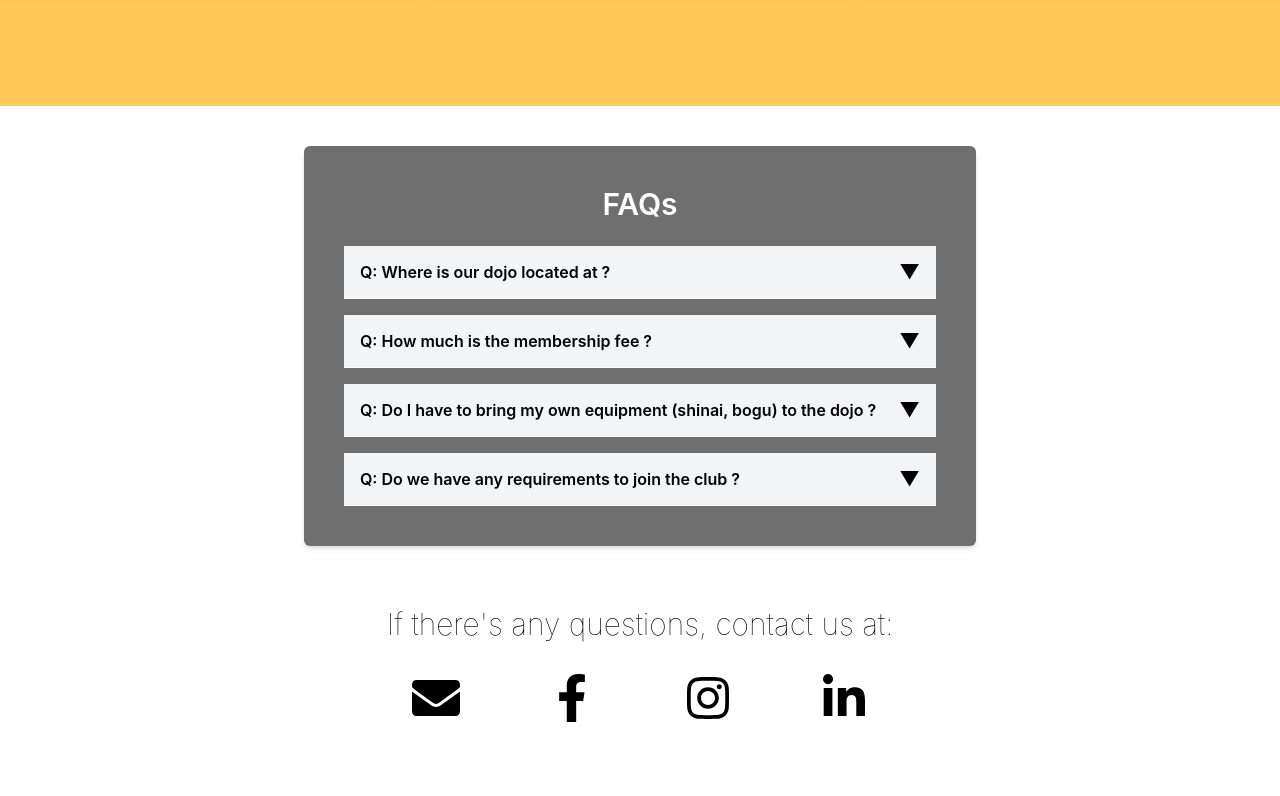
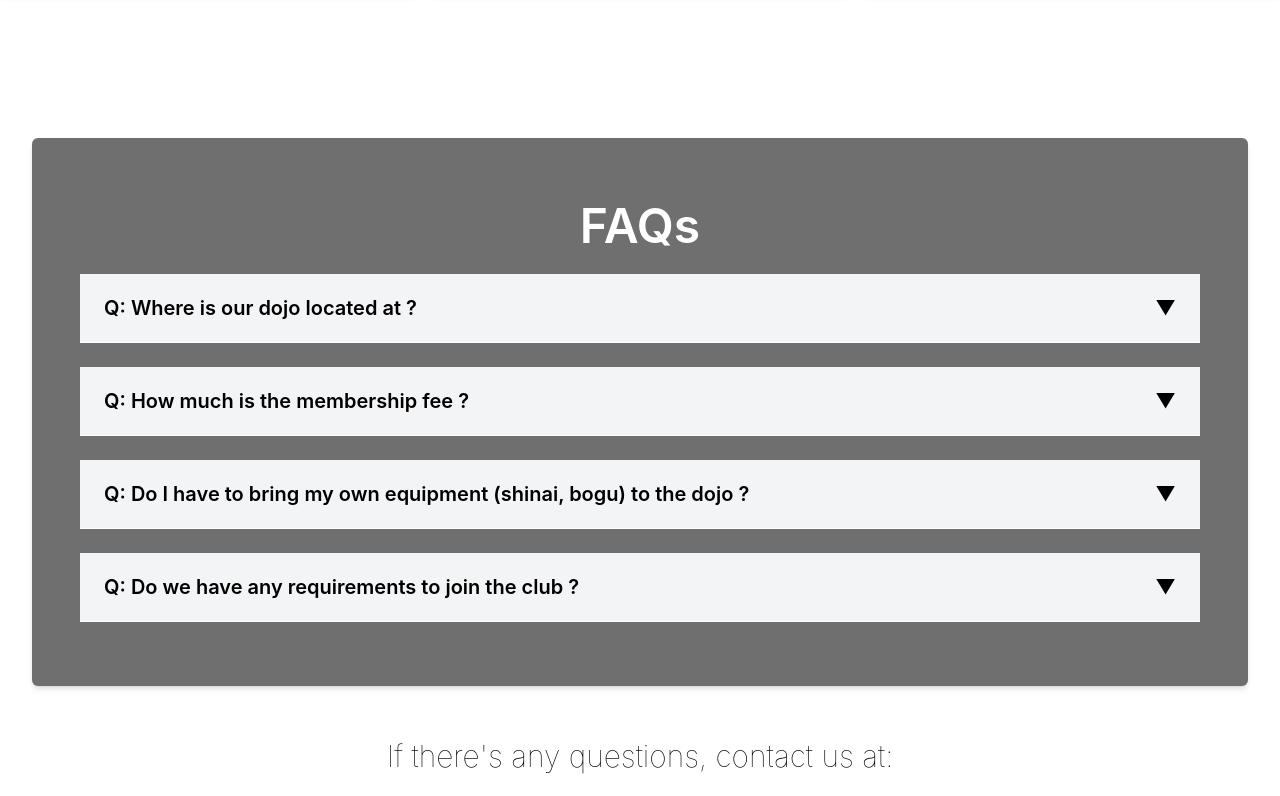
Before and after one commit to dat-nix/Landing-page, a React (Vite) app: page / in a window 1280 px wide. Shown: the part 6740-7536 px from the top of the page. Built offline with nearby package versions, Linux system fonts and the light colour scheme.

Commit message:
update a lil bit

```diff
--- a/src/components/FAQs.jsx
+++ b/src/components/FAQs.jsx
@@ -12,18 +12,18 @@ const FAQ = ({ language = "en" }) => {
     };
 
     return (
-        <div className="flex flex-col items-center gap-10 mt-10 px-4 lg:px-20 w-full">
-            {/* FAQs Section */}
-            <div className="bg-[#6f6f6f] text-white py-10 px-6 sm:px-10 rounded-md shadow-md w-full max-w-2xl">
-                <h2 className="text-3xl font-semibold text-center mb-6">
+        <div className="flex flex-col items-center gap-8 mt-8 px-2 lg:px-6 w-full">
+            {/* FAQs Section - Full Width with Small Padding */}
+            <div className="bg-[#6f6f6f] text-white py-14 lg:py-16 px-6 lg:px-12 rounded-md shadow-md w-full max-w-[95vw]">
+                <h2 className="text-4xl lg:text-5xl font-semibold text-center mb-6">
                     {content[language]?.faqTitle || "FAQs"}
                 </h2>
-                <div className="space-y-4">
+                <div className="space-y-6"> {/* Tăng khoảng cách giữa các câu hỏi */}
                     {faqs.map((faq, index) => (
                         <div key={index} className="border-b border-white">
                             <button
                                 onClick={() => handleToggle(index)}
-                                className="w-full text-left flex justify-between items-center px-4 py-3 bg-gray-100 hover:bg-gray-200 transition duration-300 text-lg sm:text-base font-semibold text-black"
+                                className="w-full text-left flex justify-between items-center px-6 py-5 bg-gray-100 hover:bg-gray-200 transition duration-300 text-lg lg:text-xl font-semibold text-black"
                             >
                                 <span>{faq.question}</span>
                                 <span
@@ -35,7 +35,7 @@ const FAQ = ({ language = "en" }) => {
                                 </span>
                             </button>
                             {openIndex === index && (
-                                <div className="px-4 py-3 bg-white border-t text-md text-gray-700">
+                                <div className="px-4 py-5 bg-white border-t text-lg lg:text-xl text-gray-700">
                                     {faq.answer}
                                 </div>
                             )}
@@ -47,7 +47,7 @@ const FAQ = ({ language = "en" }) => {
             {/* Contact Us Section */}
             <div id="contact" className="w-full max-w-xl text-black font-[Reddit Sans] text-center p-5 bg-white">
                 <p className="lg:text-3xl text-2xl font-thin mb-4">{contact.text}</p>
-                <div className="mt-8 flex justify-center gap-10 lg:gap-22 text-4xl lg:text-5xl">
+                <div className="mt-6 flex justify-center gap-10 lg:gap-18 text-4xl lg:text-5xl">
                     <FaEnvelope className="cursor-pointer hover:text-gray-500" />
                     <a href="https://www.facebook.com/rmitshinsei" target="_blank" rel="noopener noreferrer">
                         <FaFacebookF className="cursor-pointer hover:text-gray-500" />
--- a/src/pages/About.jsx
+++ b/src/pages/About.jsx
@@ -58,7 +58,7 @@ const About = ({ language }) => {
             <FacebookPosts language={language} />
 
             {/* Gallery Section */}
-            <div className="w-full min-h-screen flex-shrink-0 bg-[#FFCA5A] py-10">
+            <div className="w-full min-h-screen flex-shrink-0  py-10">
                 <h2
                      className="text-[#EB4F0B] text-center font-extrabold text-[48px] sm:text-[80px] md:text-[120px] lg:text-[150px] leading-[100%] tracking-[0.15em]"
                     style={{ fontFamily: "Anton" }}>
```
